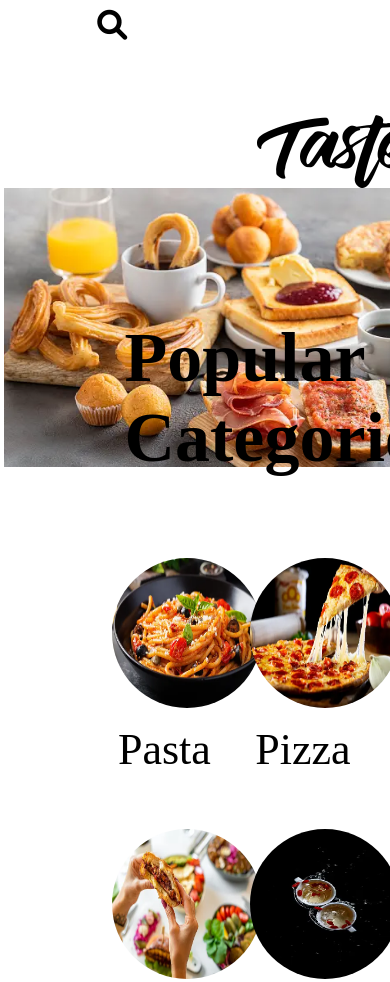
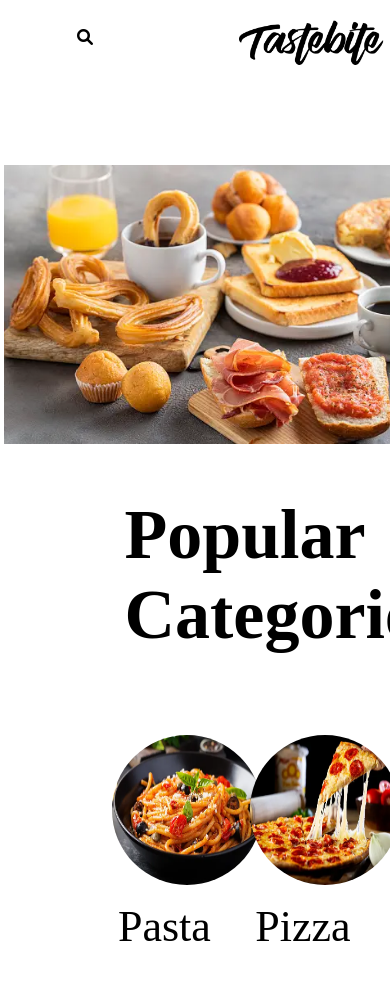
Before and after one commit to dorinengabdoh/js-Meal-DB, a website built with Vite: page index.html in a window 390 px wide. Shown: the top 982 px of the page. Built offline with nearby package versions, Linux system fonts and the light colour scheme.

Commit message:
finish mobile view

```diff
--- a/index.html
+++ b/index.html
@@ -19,13 +19,14 @@
         <i id="icon" class="fab fa-instagram"></i>
       </div>
       <div class="header-right">
+        <i id="icon" class="fas fa-search" ></i>
         <button id="login-btn">LOGIN</button>
       </div>
     </header>
     <div class="headerM">
       <i id="icon" class="fas fa-search" ></i>
       <img width="" src="./images/Logo 2.png" alt="logo" class="logo">
-      <span id="menu-btn">☰</span>
+      <i class="fa-solid fa-bars"></i>
     </div>
     <section1 class="sect1">
       <img src="./images/Logo 2.png" alt="logo" class="logo">
@@ -43,7 +44,7 @@
         <p class="size">Cinnamon Apple <br>Loaded tart</p>
       </div>
     </section>
-    <section3 class="section3">
+    <section class="section3">
       <h1>Popular Categories</h1>
       <div class="sect3">
         <div class="pasta">
@@ -71,7 +72,7 @@
           <span>Breakfast</span>
         </div>
       </div>
-    </section3>
+    </section>
     <section4>
       <h1>Super Delicious</h1>
       <div class="sect4">
--- a/main.js
+++ b/main.js
@@ -1,24 +1,9 @@
-import './style.css'
+import './public'
 import javascriptLogo from './javascript.svg'
 import viteLogo from '/vite.svg'
 import { setupCounter } from './counter.js'
 
-document.querySelector('#app').innerHTML = `
-  <div>
-    <a href="https://vitejs.dev" target="_blank">
-      <img src="${viteLogo}" class="logo" alt="Vite logo" />
-    </a>
-    <a href="https://developer.mozilla.org/en-US/docs/Web/JavaScript" target="_blank">
-      <img src="${javascriptLogo}" class="logo vanilla" alt="JavaScript logo" />
-    </a>
-    <h1>Hello Vite!</h1>
-    <div class="card">
-      <button id="counter" type="button"></button>
-    </div>
-    <p class="read-the-docs">
-      Click on the Vite logo to learn more
-    </p>
-  </div>
-`
+
+
 
 setupCounter(document.querySelector('#counter'))
--- a/style.css
+++ b/style.css
@@ -19,7 +19,6 @@ main {
   flex-wrap: wrap;
   justify-content: space-around;
   background-color: #f9f9f9;
-  margin-top: 80px;
   padding-top: 20px;
   padding-bottom: 20px;
 }
@@ -80,6 +79,14 @@ main {
 }
 
 /* section3 */
+
+  section {
+    padding-top: 100px;
+  }
+  .section3 {
+    padding-top: 200px;
+  }
+
 
 .sect3 {
   display: flex;
@@ -430,6 +437,8 @@ h4 {
 
   #sel {
     font-size: 54px;
+    border-bottom: solid 1px #000;
+    width: 90%;
   }
 
   .bold {
@@ -507,8 +516,13 @@ h4 {
 
   .headerM {
     display: flex;
+    align-items: center;
     justify-content: space-between;
-    font-size: 30px;
+  }
+  .logo {
+    width: 80%;
+    margin-top: -90px;
+    margin-right: 80px;
   }
 
   select{
@@ -525,5 +539,4 @@ h4 {
   .sect6 {
     width: 100%;
   }
-
 }
```
